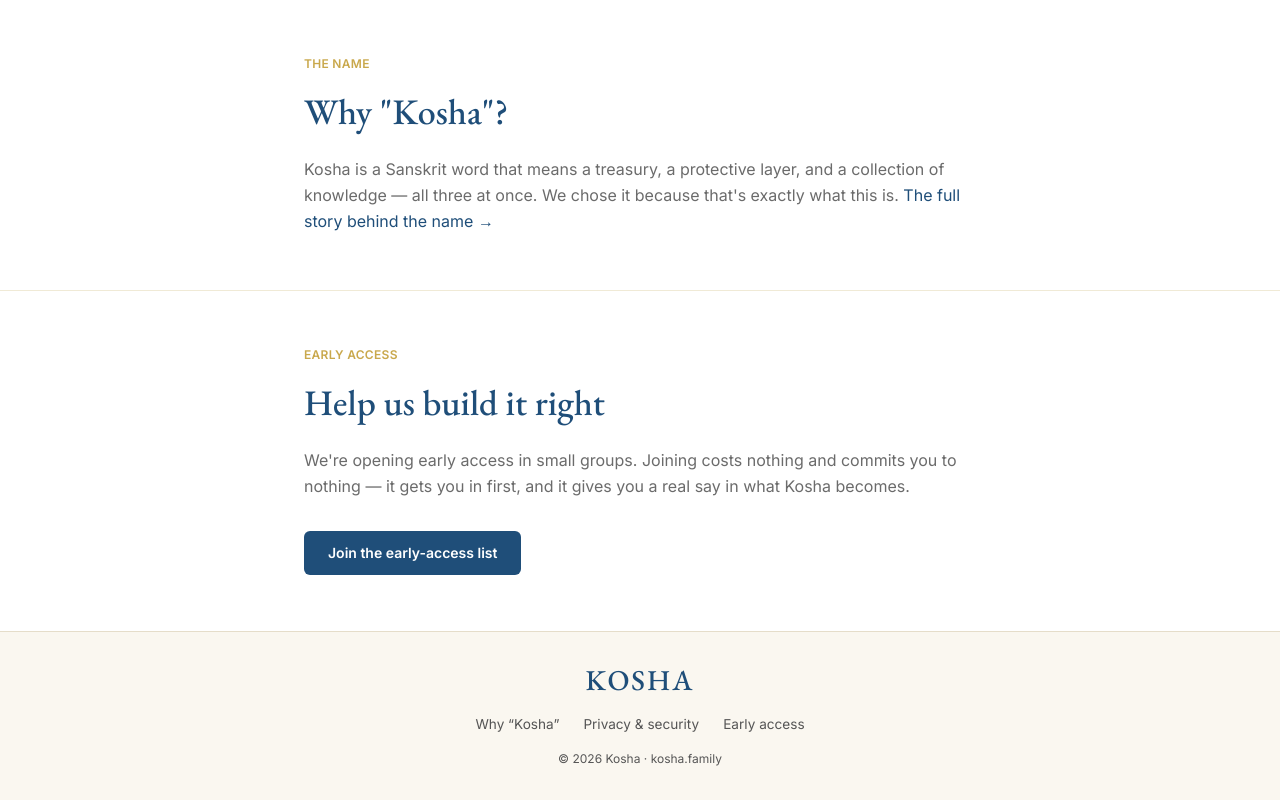
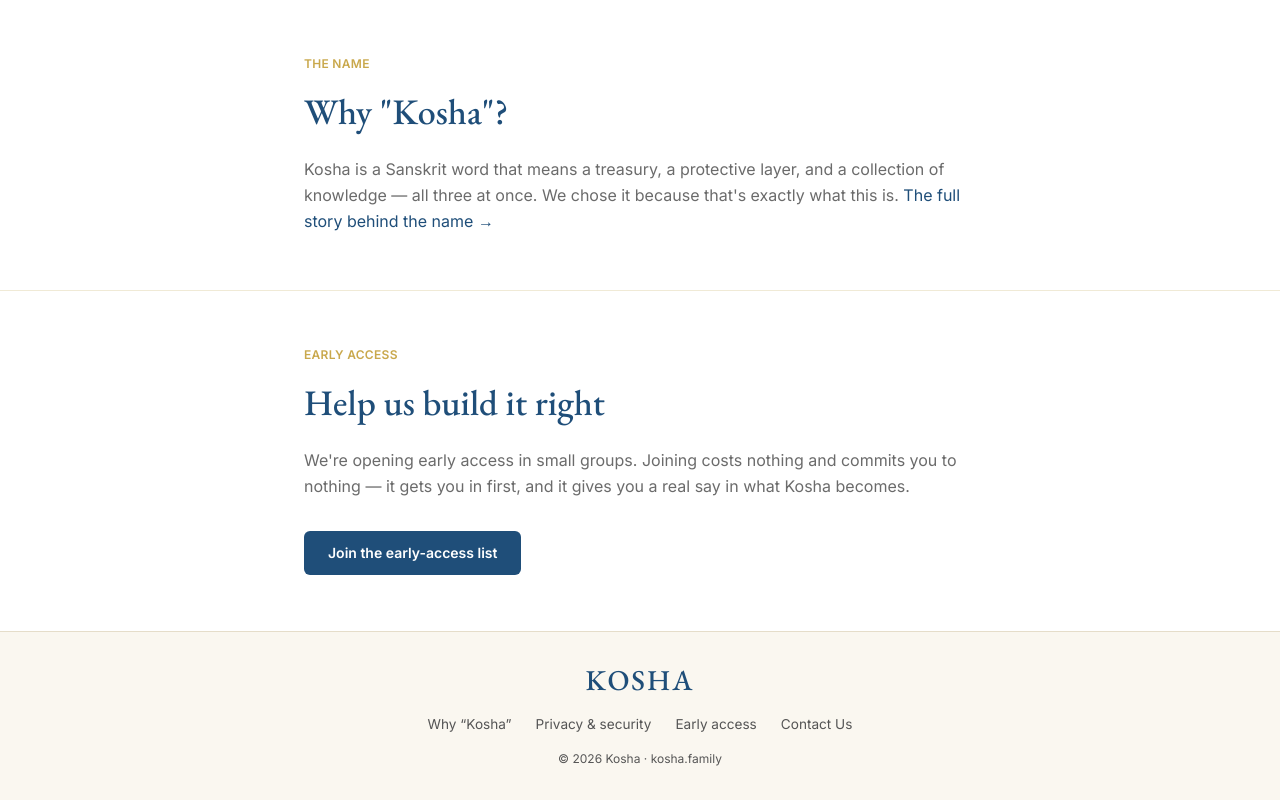
Before and after one commit to vacation-checklist/kosha-website, a React (Vite) app: page / in a window 1280 px wide. Shown: the part 2850-3650 px from the top of the page. Built offline with nearby package versions, Linux system fonts and the light colour scheme; no server answers.

Commit message:
updated footer

```diff
--- a/src/components/Footer.jsx
+++ b/src/components/Footer.jsx
@@ -1,49 +1,4 @@
-// export default function Footer() {
-//   return (
-//     <footer className="bg-[#1F4E79] text-white py-6">
-//       <div className="max-w-7xl mx-auto px-6 flex justify-between">
-//         <div>Milestones Binder · Vacation Checklist</div>
 
-//         <div>Page 1 of 1</div>
-//       </div>
-//     </footer>
-//   );
-// }
-
-
-// const Footer = () => {
-//   return (
-//     <footer className="footer">
-//       <div className="footer-top">
-//         <div className="footer-left">
-//           Milestones · Vancouver, BC, Canada
-//         </div>
-
-//         <div className="footer-right">
-//           <a href="mailto:hello@milestonebinder.com">
-//             hello@milestonebinder.com
-//           </a>
-//         </div>
-//       </div>
-
-//       <div className="footer-center">
-//         <p>
-//           You’re receiving this because you
-//           requested a free checklist or opted
-//           in to updates at milestonebinder.com.
-//         </p>
-
-//         <a href="#">
-//           Unsubscribe
-//         </a>
-//       </div>
-//     </footer>
-//   );
-// };
-
-// export default Footer;
-
-// import "./footer.css";
 
 import "../styles/footer.css";
 
@@ -64,6 +19,10 @@ export default function Footer() {
         <a href="https://kosha.family/early-access">
           Early access
         </a>
+
+        <a href="mailto:hello@kosha.family">
+          Contact Us
+        </a>
       </div>
       <p className="footer-copyright" style={{ fontSize: '0.75rem', color: '#555', marginTop: '16px' }}>© 2026 Kosha · kosha.family</p>
     </footer>
```
